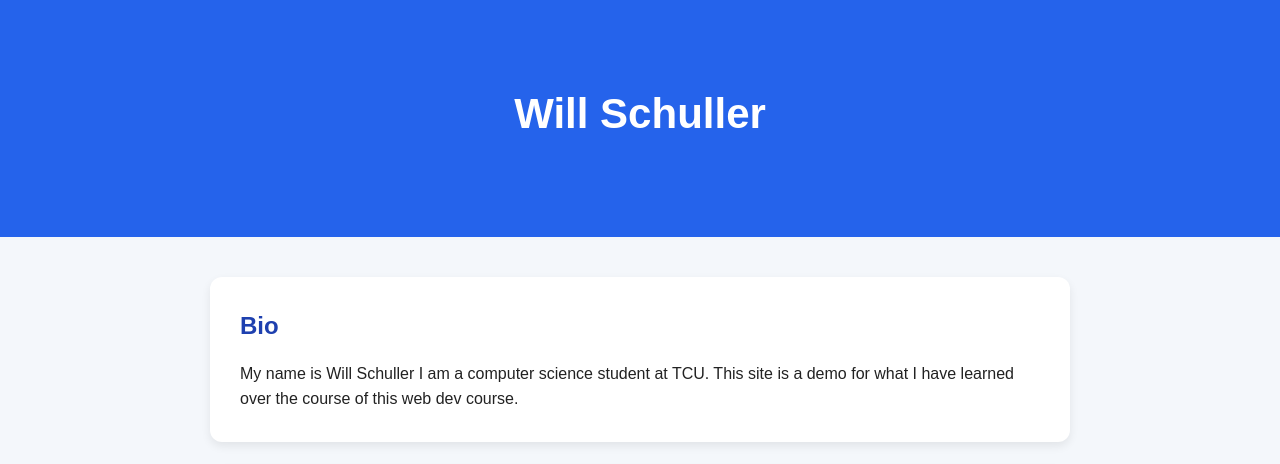
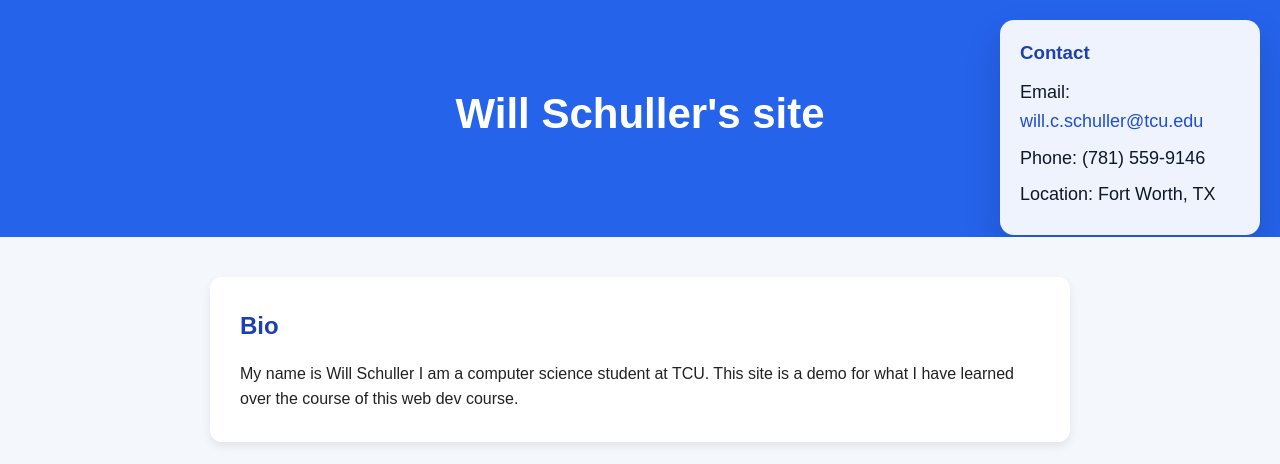
Before and after one commit to WillSchuller/webdev, a plain HTML site: page index.html in a window 1280 px wide. Shown: the top 464 px of the page. Drawn offline with nearby package versions, Linux system fonts and the light colour scheme.

Commit message:
added contacts

```diff
--- a/index.html
+++ b/index.html
@@ -11,7 +11,13 @@
 <body>
 
   <header class="hero">
-    <h1>Will Schuller</h1>
+    <h1>Will Schuller's site</h1>
+    <div class="contact-card">
+      <h3>Contact</h3>
+      <p>Email: <a href="mailto:will.c.schuller@tcu.edu">will.c.schuller@tcu.edu</a></p>
+      <p>Phone: (781) 559-9146</p>
+      <p>Location: Fort Worth, TX</p>
+    </div>
   </header>
 
   <main>
--- a/style.css
+++ b/style.css
@@ -16,6 +16,40 @@ body {
   color: white;
   text-align: center;
   padding: 80px 20px;
+  position: relative;
+  overflow: hidden;
+}
+
+.contact-card {
+  position: absolute;
+  top: 20px;
+  right: 20px;
+  background: rgba(255, 255, 255, 0.92);
+  color: #0f172a;
+  padding: 18px 20px;
+  border-radius: 14px;
+  box-shadow: 0 18px 35px rgba(15, 23, 42, 0.18);
+  max-width: 260px;
+  text-align: left;
+}
+
+.contact-card h3 {
+  margin-bottom: 10px;
+  color: #1e40af;
+}
+
+.contact-card p {
+  font-size: 14px;
+  margin-bottom: 8px;
+}
+
+.contact-card a {
+  color: #1d4ed8;
+  text-decoration: none;
+}
+
+.contact-card a:hover {
+  text-decoration: underline;
 }
 
 .hero h1 {
```
